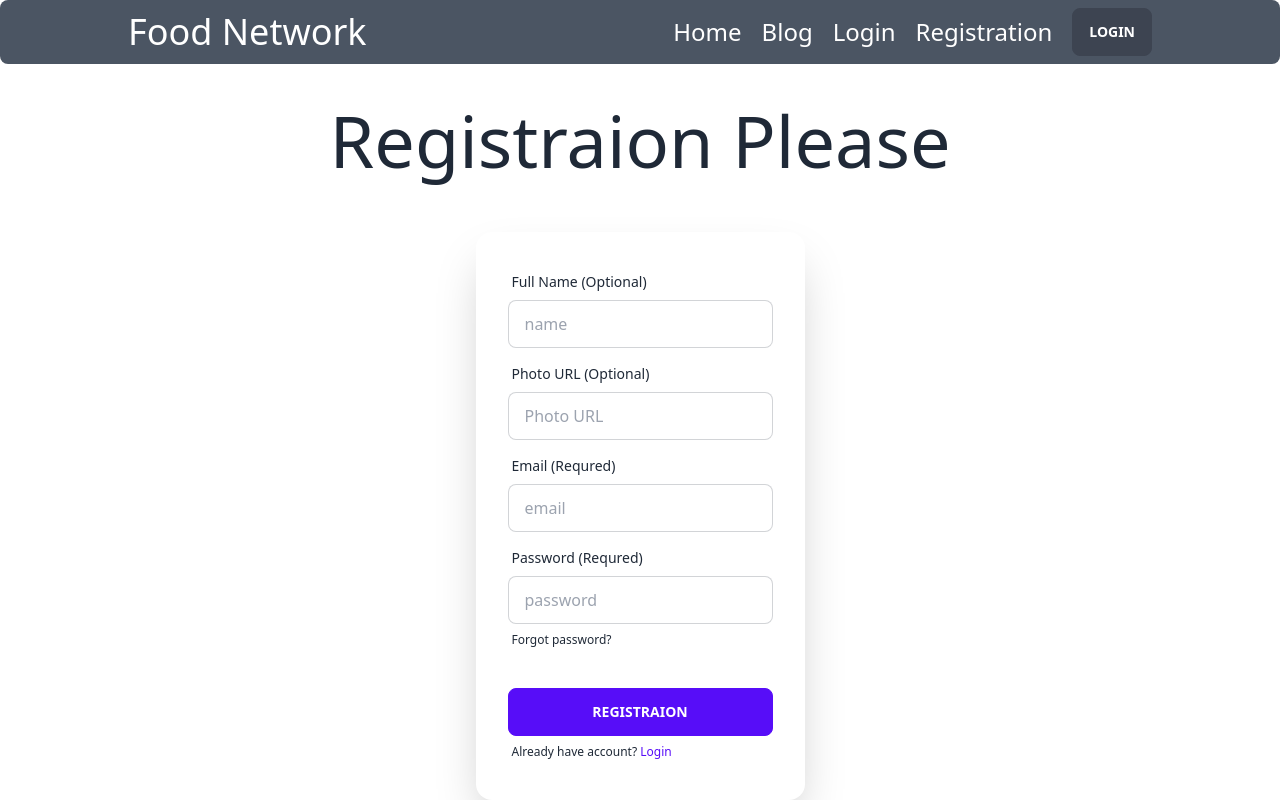
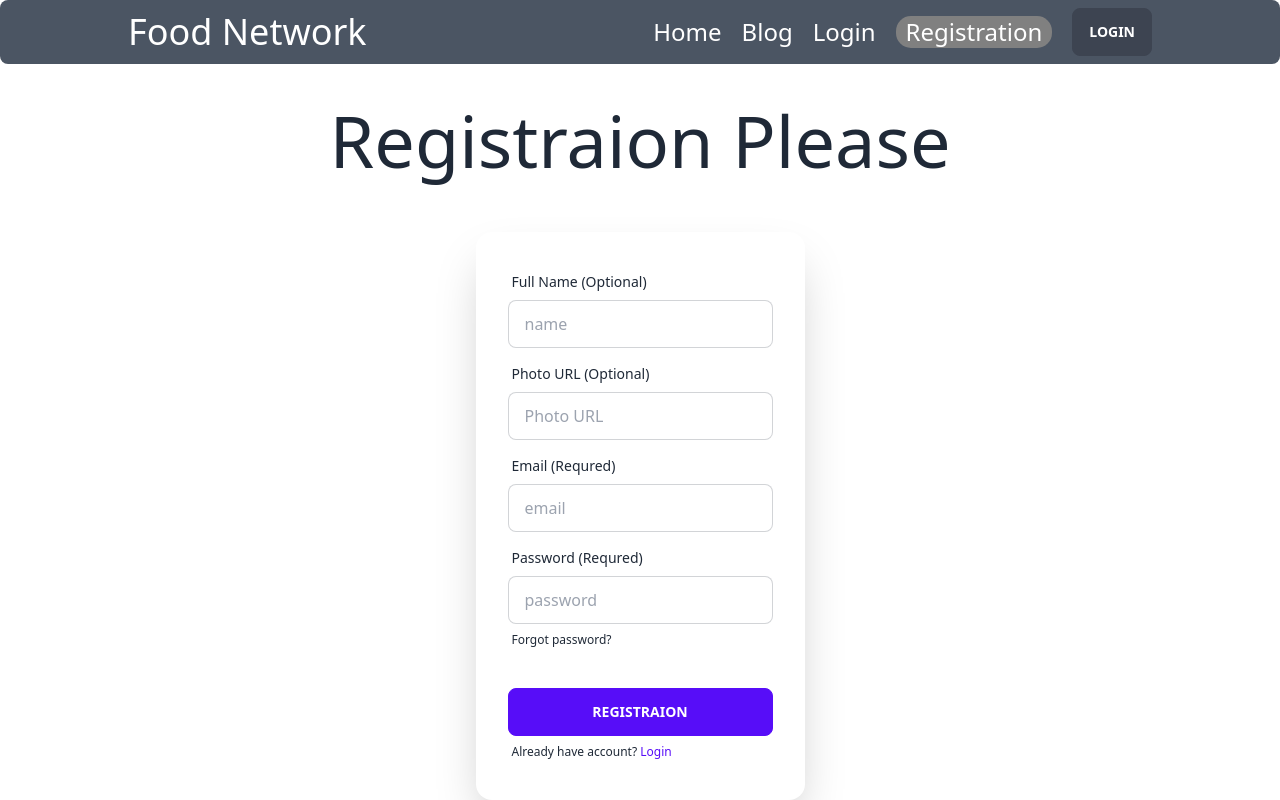
Before and after one commit to shakilcodes/Food-network-client, a React (Vite) app: page /registration in a window 1280 px wide. Shown: the top 800 px of the page. Built offline with nearby package versions, Linux system fonts and the light colour scheme; no server answers.

Commit message:
hide firebase config

```diff
--- /dev/null
+++ b/src/Components/ActiveLInk/ActiveLInk.css
@@ -0,0 +1,5 @@
+.active{
+    background-color: gray;
+    padding: 0 10px;
+    border-radius: 15px;
+}
--- /dev/null
+++ b/src/Components/ActiveLInk/ActiveLink.jsx
@@ -0,0 +1,22 @@
+import React from 'react';
+import { NavLink } from 'react-router-dom';
+import './ActiveLInk.css'
+
+const ActiveLink = ({ to, children }) => {
+  return (
+    <NavLink
+      to={to}
+      className={({ isActive, isPending }) =>
+        isActive
+          ? "active"
+          : isPending
+            ? "pending"
+            : ""
+      }
+    >
+      {children}
+    </NavLink>
+  );
+};
+
+export default ActiveLink;
--- a/src/Components/Header/Header.jsx
+++ b/src/Components/Header/Header.jsx
@@ -1,17 +1,18 @@
 import React from 'react';
 import './Heder.css'
 import { useContext } from 'react';
-import { Link, Navigate, Outlet } from 'react-router-dom';
+import { Link, Navigate, NavLink, Outlet } from 'react-router-dom';
 import { AuthContext } from '../AuthProvider/AuthProvider';
 import NavPic from './NavPic';
+import ActiveLink from '../ActiveLInk/ActiveLink';
 
 const Header = () => {
     const { user, isLoading, handleSignOut } = useContext(AuthContext)
 
-    const signOut =()=>{
+    const signOut = () => {
         handleSignOut()
-        .then(resut => console.log(resut))
-        .catch(error => console.log(error))
+            .then(resut => console.log(resut))
+            .catch(error => console.log(error))
     }
     return (
         <div className='bg-gray-600 py-2 text-white rounded-lg'>
@@ -20,13 +21,13 @@ const Header = () => {
                     <h1 className=' hidden md:block md:text-4xl'>Food Network</h1>
                 </div>
                 <div className='md:text-2xl flex items-center gap-5'>
-                    <Link to='/'>Home</Link>
-                    <Link to='/blog'>Blog</Link>
-                    <Link to='/login'>Login</Link>
-                    <Link to='/registration'>Registration</Link>
+                    <ActiveLink to='/'>Home</ActiveLink>
+                    <ActiveLink to='/blog'>Blog</ActiveLink>
+                    <ActiveLink to='/login'>Login</ActiveLink>
+                    <ActiveLink to='/registration'>Registration</ActiveLink>
 
                     {
-                        <NavPic user = {user}></NavPic>
+                        <NavPic user={user}></NavPic>
 
                     }
                     {
--- a/src/Components/Home/ChefRecipes/RecipesSection.jsx
+++ b/src/Components/Home/ChefRecipes/RecipesSection.jsx
@@ -6,8 +6,7 @@ import 'react-toastify/dist/ReactToastify.css';
 const RecipesSection = ({ recipes }) => {
 
     const toastHandle = () => {
-        console.log('cliked')
-        toast("Wow so easy!");
+        toast("Add to favorit");
         const btn = document.getElementById('disbble-btn')
         btn.setAttribute('disabled', true);
     }
--- a/src/Components/Home/Home.jsx
+++ b/src/Components/Home/Home.jsx
@@ -1,10 +1,16 @@
 import React from 'react';
+import { useContext } from 'react';
 import { useLoaderData } from 'react-router-dom';
+import { AuthContext } from '../AuthProvider/AuthProvider';
 import ExtraSection from '../ExtraTwoSection/ExtraSection';
 import BannerText from './Banner&Text/BannerText';
 import ChefCard from './ChefCard';
 
 const Home = () => {
+    const {isLoading} = useContext(AuthContext)
+    if(isLoading){
+        return <p className='text-7xl text-center font-bold mt-32'><progress className="progress w-56"></progress></p>
+    }
     const datas = useLoaderData();
     return (
         <div>
--- a/src/Components/firebase.config.js
+++ b/src/Components/firebase.config.js
@@ -4,13 +4,14 @@ import { initializeApp } from "firebase/app";
 // https://firebase.google.com/docs/web/setup#available-libraries
 
 // Your web app's Firebase configuration
+console.log("environmental varial", import.meta.env.VITE_apiKey)
 const firebaseConfig = {
-  apiKey: "AIzaSyCqaZTN9WSFLqIcsFTKZIR1RgBkWWHChvw",
-  authDomain: "assignmenttenpractice.firebaseapp.com",
-  projectId: "assignmenttenpractice",
-  storageBucket: "assignmenttenpractice.appspot.com",
-  messagingSenderId: "1095482626564",
-  appId: "1:1095482626564:web:94ecf188207f50061a9b51"
+  apiKey: import.meta.env.VITE_apiKey,
+  authDomain: import.meta.env.VITE_authDomain,
+  projectId: import.meta.env.VITE_projectId,
+  storageBucket:import.meta.env.VITE_storageBucket,
+  messagingSenderId: import.meta.env.VITE_messagingSenderId,
+  appId: import.meta.env.VITE_appId
 };
 
 // Initialize Firebase
```
